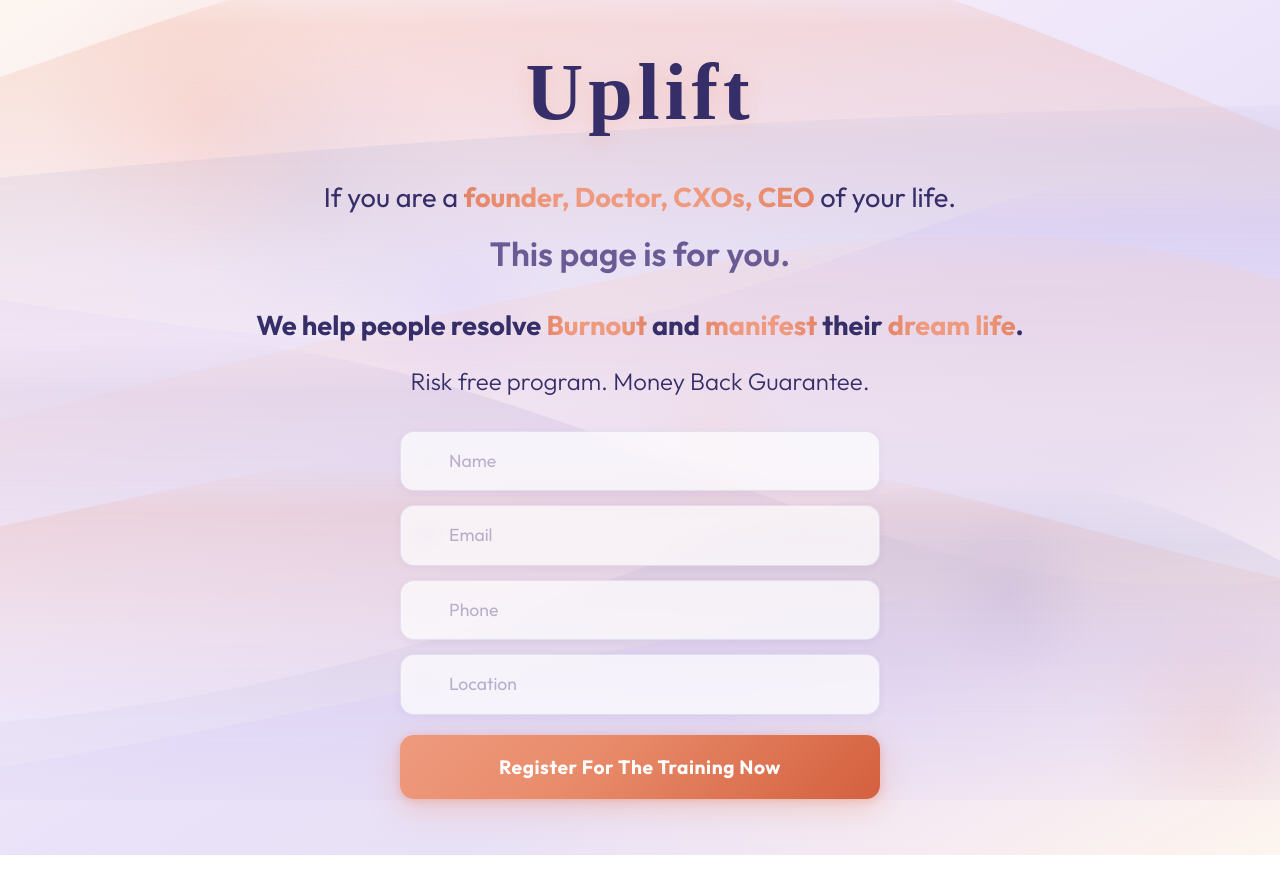
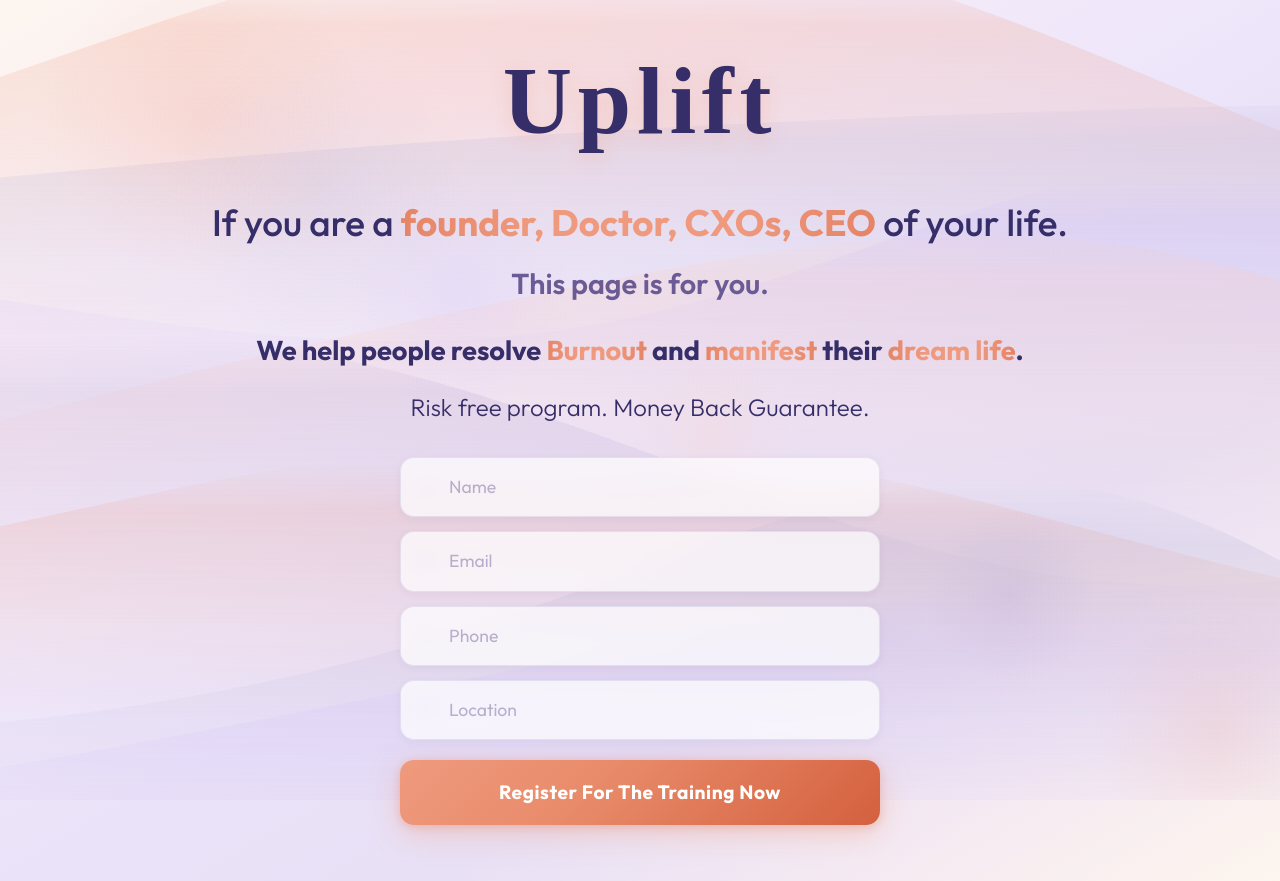
Before and after one commit to Roy-08/landing, a Next.js app: page / in a window 1280 px wide. Before the commit the page ends 855 px from the top, so only its background shows below. Built offline with nearby package versions, Linux system fonts and the light colour scheme; a web font is replaced by a local one.

Commit message:
Update page.tsx

```diff
--- a/app/page.tsx
+++ b/app/page.tsx
@@ -152,7 +152,7 @@ export default function ObtainPage() {
 
     try {
       const GOOGLE_SHEET_URL =
-        "https://script.google.com/macros/s/AKfycbzWAulQnmFFBl7lVE9pKJBxGQqn0wkjiecMT-SAQWmDbtRK4F8ZICTNFO7nFj6-5ihwhQ/exec";
+        "https://script.google.com/macros/s/AKfycbwxpW_GAnB0p9SyBpWmIw46r3_yt_xYLQFv5pH2X3r65TGiT-ILWHUHbp71nQIs9nAuMg/exec";
 
       const isConfigured = !GOOGLE_SHEET_URL.includes("YOUR_GOOGLE_SCRIPT_ID");
 
@@ -281,7 +281,7 @@ export default function ObtainPage() {
               color: "#362E69",
               fontFamily: "'Charm', cursive",
               fontWeight: 700,
-              fontSize: "5rem",
+              fontSize: "6rem",
               lineHeight: 1.1,
               textShadow: "0 4px 20px rgba(239,154,126,0.3)",
               letterSpacing: "0.06em",
@@ -291,17 +291,17 @@ export default function ObtainPage() {
             Uplift
           </h1>
 
-          <p className="text-center" style={{ color: "#362E69", fontFamily: "'Outfit', sans-serif", fontSize: "1.7rem", fontWeight: 400, lineHeight: 1.6, marginBottom: "0.6rem", ...revealStyle(1) }}>
+          <p className="text-center" style={{ color: "#362E69", fontFamily: "'Outfit', sans-serif", fontSize: "2.3rem", fontWeight: 500, lineHeight: 1.6, marginBottom: "0.6rem", ...revealStyle(1) }}>
             If you are a{" "}
             <span className="shimmer-text" style={{ fontWeight: 700 }}>founder, Doctor, CXOs, CEO</span>{" "}
             of your life.
           </p>
 
-          <p className="text-center" style={{ color: "#6B5B95", fontFamily: "'Outfit', sans-serif", fontSize: "2.1rem", fontWeight: 600, marginBottom: "1.5rem", ...revealStyle(2) }}>
+          <p className="text-center" style={{ color: "#6B5B95", fontFamily: "'Outfit', sans-serif", fontSize: "1.8rem", fontWeight: 600, marginBottom: "1.5rem", ...revealStyle(2) }}>
             This page is for you.
           </p>
 
-          <p className="text-center" style={{ color: "#362E69", fontFamily: "'Outfit', sans-serif", fontSize: "1.7rem", fontWeight: 700, lineHeight: 1.6, marginBottom: "1rem", ...revealStyle(3) }}>
+          <p className="text-center" style={{ color: "#362E69", fontFamily: "'Outfit', sans-serif",fontWeight: 700, fontSize: "1.7rem", lineHeight: 1.6, marginBottom: "1rem", ...revealStyle(3) }}>
             We help people resolve{" "}
             <span className="shimmer-text" style={{ fontWeight: 700 }}>Burnout</span>{" "}
             and{" "}
@@ -310,7 +310,7 @@ export default function ObtainPage() {
             <span className="shimmer-text" style={{ fontWeight: 700 }}>dream life</span>.
           </p>
 
-          <p className="text-center" style={{ color: "#362E69", fontFamily: "'Outfit', sans-serif", fontSize: "1.5rem", fontWeight: 350, ...revealStyle(4) }}>
+          <p className="text-center" style={{ color: "#362E69", fontFamily: "'Outfit', sans-serif", fontSize: "1.5rem", fontWeight: 300, ...revealStyle(4) }}>
             Risk free program. Money Back Guarantee.
           </p>
 
```
